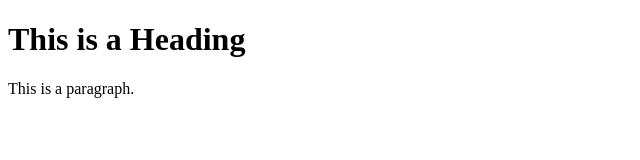
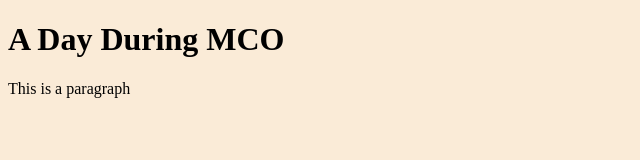
Before and after one commit to Izzsyafiq/website-personal, a plain HTML site: page index.html in a window 1280 px wide. Shown: the whole page, without its empty margins (0-640 px from the left). Drawn offline with Linux system fonts and the light colour scheme.

Commit message:
Update index.html

```diff
--- a/index.html
+++ b/index.html
@@ -1,7 +1,12 @@
 <!DOCTYPE html>
-<body>
-
-<h1>This is a Heading</h1>
-<p>This is a paragraph.</p>
+<html></html>
+<head></head>
+<body style="background-color: antiquewhite">
+<title>My Personal Website</title>
+<head></head>
+<body></body>
+    <h1 style="color: darkturquoise"</h1>
+<h1>A Day During MCO</h1>
+<p>This is a paragraph</p>
 </body>
-</html
+</html>
```
